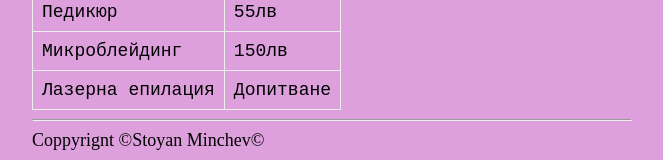
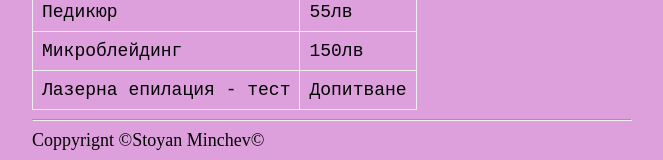
Before and after one commit to StoyanMinc/stoyanminc.github.io, a plain HTML site: page index.html in a window 1280 px wide. Shown: the part 1050-1210 px from the top of the page, without its empty margins (308-971 px from the left). Drawn offline with Linux system fonts and the light colour scheme.

Commit message:
updated some information

```diff
--- a/index.html
+++ b/index.html
@@ -78,7 +78,7 @@
                    <td>150лв</td>
                 </tr>
                 <tr>
-                    <td>Лазерна епилация</td>
+                    <td>Лазерна епилация - тест</td>
                     <td>Допитване</td>
                 </tr>
             </tfoot>
```
Also changed, not shown: contact.html (+1 -1 lines).
